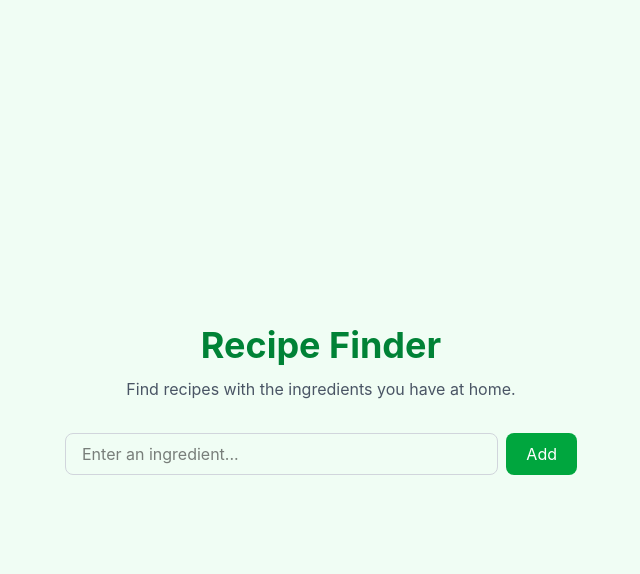
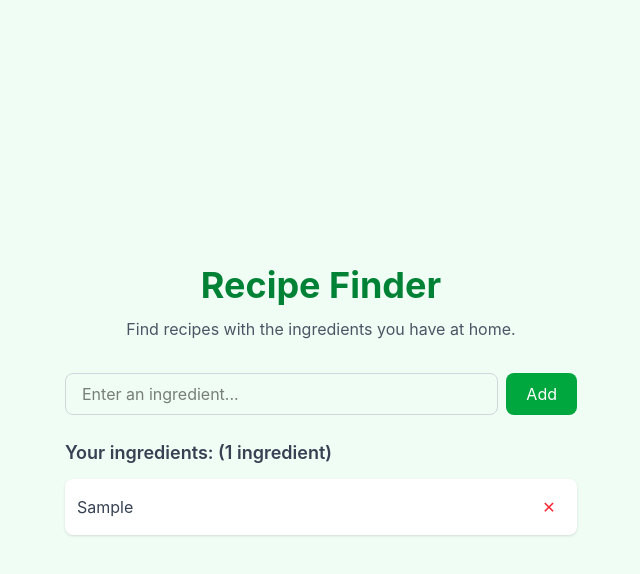
Before and after one commit to RGalrao/recipes_app, a React (Vite) app: page / in a window 1280 px wide. Both pictures are taken after typing "Sample" into the empty fields and a click on the button "Add". Shown: the top 574 px of the page, without its empty margins (319-959 px from the left). Built offline with nearby package versions, Linux system fonts and the light colour scheme.

Commit message:
ingredients list completed to add and remove ingredients to search for recipes

```diff
--- a/src/App.jsx
+++ b/src/App.jsx
@@ -1,6 +1,31 @@
+
+import { useState } from 'react'
 import IngredientInput from './components/IngredientInput'
+import IngredientList from './components/IngredientList'
 
 function App() {
+  const [ingredients, setIngredients] = useState([])
+
+  const handleAddIngredient = (newIngredient) => {
+    const alreadyExists = ingredients.some(
+      (ingredient) =>
+        ingredient.toLowerCase() === newIngredient.toLowerCase()
+    )
+
+    if (alreadyExists) return
+
+    setIngredients([...ingredients, newIngredient])
+  }
+
+  const handleRemoveIngredient = (indexToRemove) => {
+    setIngredients((previousIngredients) =>
+      previousIngredients.filter(
+        (_, index) => index !== indexToRemove
+      )
+    )
+  }
+
+
   return (
     <div className="flex min-h-screen flex-col items-center justify-center bg-green-50 p-6">
 
@@ -13,7 +38,11 @@ function App() {
       </p>
 
       <div className="mt-8 w-full max-w-lg">
-        <IngredientInput />
+        <IngredientInput onAddIngredient={handleAddIngredient} />
+        <IngredientList
+          ingredients={ingredients}
+          onRemoveIngredient={handleRemoveIngredient}
+        />
       </div>
 
     </div>
--- a/src/components/IngredientInput.jsx
+++ b/src/components/IngredientInput.jsx
@@ -1,16 +1,22 @@
 
 import { useState } from 'react'
 
-function IngredientInput() {
+function IngredientInput({ onAddIngredient }) {
   const [ingredient, setIngredient] = useState('')
 
-  const handleAddIngredient = () => {
-    console.log(ingredient)
+  const handleAddIngredient = (event) => {
+    event.preventDefault()
+
+    const trimmedIngredient = ingredient.trim()
+
+    if (!trimmedIngredient) return
+
+    onAddIngredient(trimmedIngredient)
     setIngredient('')
   }
 
   return (
-    <div className="flex gap-2">
+    <form onSubmit={handleAddIngredient} className="flex gap-2">
       <input
         type="text"
         placeholder="Enter an ingredient..."
@@ -20,12 +26,12 @@ function IngredientInput() {
       />
 
       <button
-        onClick={handleAddIngredient}
-        className="rounded-lg bg-green-600 px-5 py-2 text-white transition hover:bg-green-700"
+        type="submit"
+        className="cursor-pointer rounded-lg bg-green-600 px-5 py-2 text-white transition hover:bg-green-700"
       >
         Add
       </button>
-    </div>
+    </form>
   )
 }
 
--- a/src/components/IngredientList.jsx
+++ b/src/components/IngredientList.jsx
@@ -0,0 +1,40 @@
+
+function IngredientList({ ingredients, onRemoveIngredient }) {
+  return (
+    <div className="mt-6 w-full">
+
+      <h2 className="text-lg font-semibold text-gray-700">
+        Your ingredients: ({ingredients.length} ingredient{ingredients.length !== 1 && 's'})
+      </h2>
+
+      {ingredients.length === 0 ? (
+        <p className="mt-3 text-sm text-gray-500">
+          No ingredients added yet. Start by adding some!
+        </p>
+      ) : (
+        <ul className="mt-3 space-y-2">
+          {ingredients.map((ingredient, index) => (
+            <li
+              key={`${ingredient}-${index}`}
+              className="flex items-center justify-between rounded-lg bg-white p-3 shadow-sm"
+            >
+              <span className="text-gray-700">
+                {ingredient}
+              </span>
+
+              <button
+                onClick={() => onRemoveIngredient(index)}
+                aria-label={`Remove ${ingredient}`}
+                className="cursor-pointer flex h-8 w-8 items-center justify-center rounded-full text-red-500 transition hover:bg-red-50 hover:text-red-700"
+              >
+                ✕
+              </button>
+            </li>
+          ))}
+        </ul>
+      )}
+    </div>
+  )
+}
+
+export default IngredientList
```
